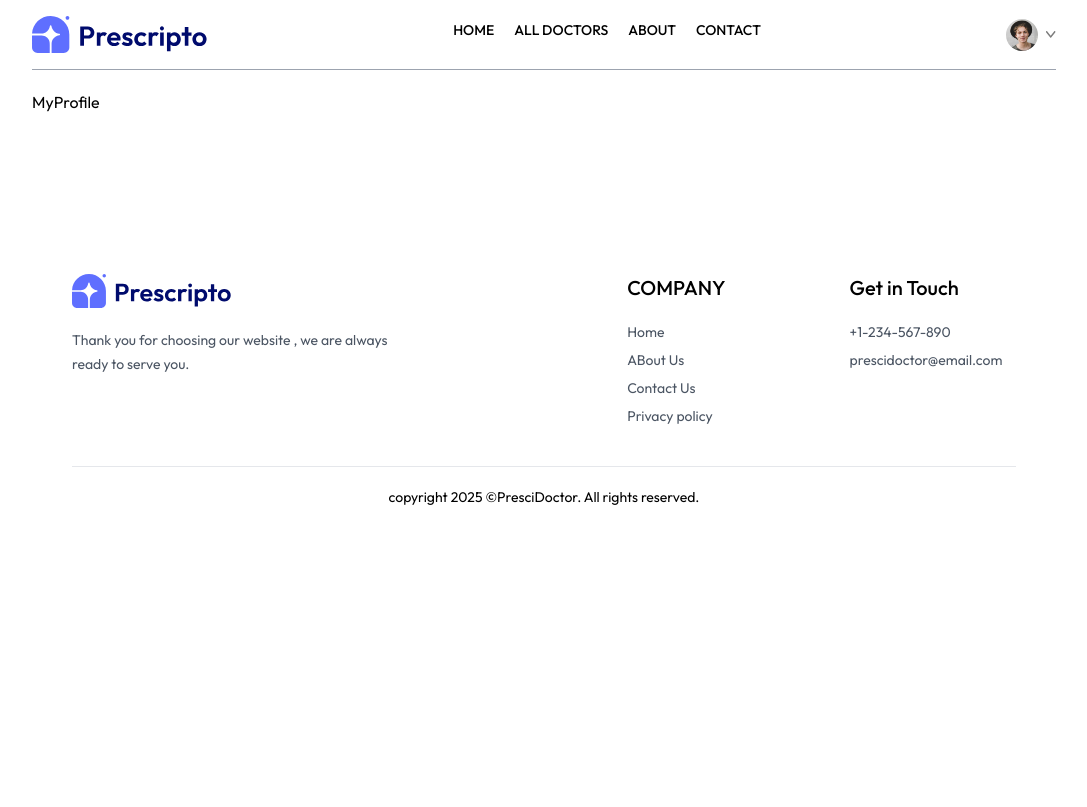
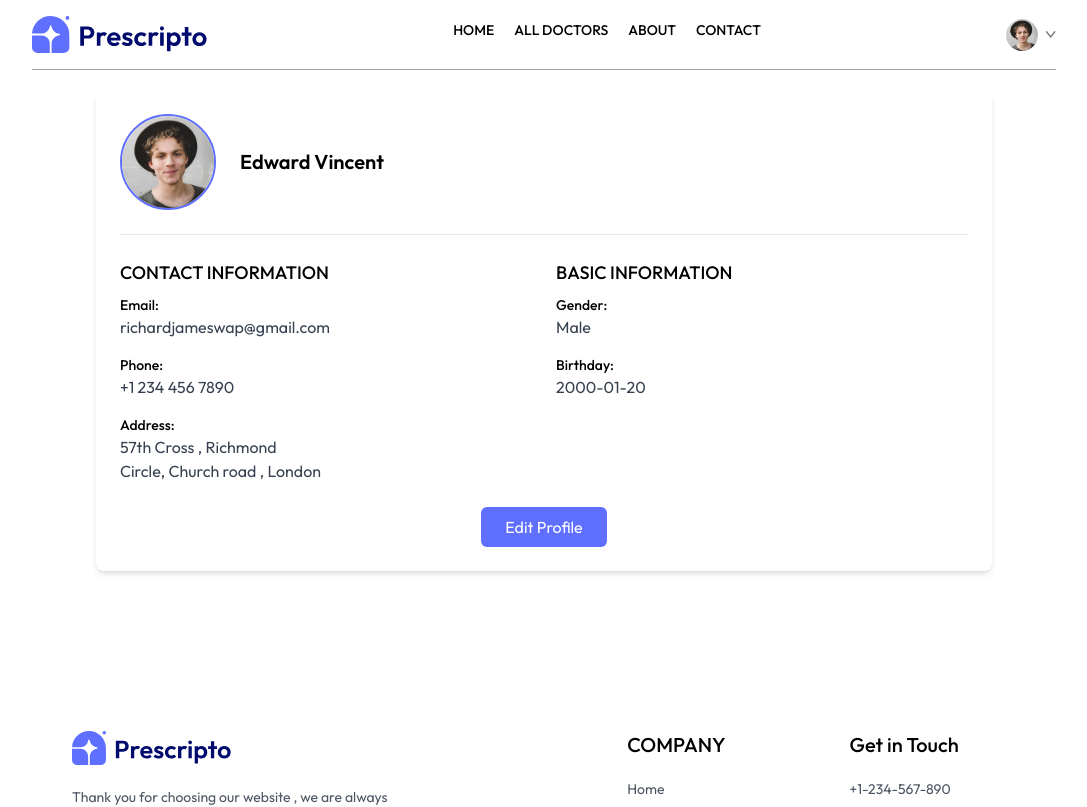
Before and after one commit to thmshreyas/Doctor-appointment-project, a React (Vite) app in the folder doctor-appointment/: page /my-profile in a window 1280 px wide. Shown: the top 807 px of the page, without its empty margins (96-1183 px from the left). Built offline with nearby package versions, Linux system fonts and the light colour scheme.

Commit message:
added my profie

```diff
--- a/doctor-appointment/src/pages/MyProfile.jsx
+++ b/doctor-appointment/src/pages/MyProfile.jsx
@@ -1,8 +1,94 @@
-import React from 'react'
+import React, { useState } from 'react'
+import { assets } from '../assets/assets'
 
 const MyProfile = () => {
+  const [userData,setUserData]=useState({
+    name:"Edward Vincent",
+    image: assets.profile_pic,
+    email:'richardjameswap@gmail.com',
+    phone:'+1 234 456 7890',
+    address: {
+      line1:"57th Cross , Richmond",
+      line2:"Circle, Church road , London",
+    },
+    gender:"Male",
+    dob:'2000-01-20'
+  })
+
+  const [isEdit,setIsEdit] = useState(false);
   return (
-    <div>MyProfile</div>
+    <div className="container mx-auto p-6 max-w-4xl bg-white shadow-md rounded-lg">
+      <div className="flex items-center space-x-6 mb-6">
+        <img src={userData.image} alt="Profile" className="w-24 h-24 rounded-full border-2 border-primary" />
+        {
+          isEdit?
+          <input type="text" value={userData.name} onChange={e=> setUserData(prev=>({...prev,name:e.target.value}))} className="text-xl font-semibold border-b-2 focus:outline-none" />
+          : <p className="text-xl font-semibold">{userData.name}</p>
+        }
+      </div>
+      <hr className="mb-6" />
+      <div className="flex flex-col md:flex-row md:space-x-6">
+        <div className="mb-6 md:w-1/2">
+          <p className="text-lg font-medium mb-2">CONTACT INFORMATION</p>
+          <div className="space-y-4">
+            <div>
+              <p className="text-sm font-medium">Email:</p>
+              <p className="text-gray-700">{userData.email}</p>
+            </div>
+            <div>
+              <p className="text-sm font-medium">Phone:</p>
+              {
+                isEdit?
+                <input type="text" value={userData.phone} onChange={e=> setUserData(prev=>({...prev,phone:e.target.value}))} className="border-b-2 focus:outline-none" />
+                : <p className="text-gray-700">{userData.phone}</p>
+              }
+            </div>
+            <div>
+              <p className="text-sm font-medium">Address:</p>
+              {
+                isEdit?
+                <div className="space-y-2">
+                  <input onChange={(e)=>setUserData(prev=>({...prev,address:{...prev.address,line1:e.target.value}}))} value={userData.address.line1} type="text" className="border-b-2 focus:outline-none w-full" />
+                  <input onChange={(e)=>setUserData(prev=>({...prev,address:{...prev.address,line2:e.target.value}}))} value={userData.address.line2} type="text" className="border-b-2 focus:outline-none w-full" />
+                </div>
+                : <p className="text-gray-700">{userData.address.line1}<br />{userData.address.line2}</p>
+              }
+            </div>
+          </div>
+        </div>
+        <div className="mb-6 md:w-1/2">
+          <p className="text-lg font-medium mb-2">BASIC INFORMATION</p>
+          <div className="space-y-4">
+            <div>
+              <p className="text-sm font-medium">Gender:</p>
+              {
+                isEdit?
+                <select onChange={(e)=>setUserData(prev=>({...prev,gender:e.target.value}))} value={userData.gender} className="border-b-2 focus:outline-none">
+                  <option value="Male">Male</option>
+                  <option value="Female">Female</option>
+                </select>
+                : <p className="text-gray-700">{userData.gender}</p>
+              }
+            </div>
+            <div>
+              <p className="text-sm font-medium">Birthday:</p>
+              {
+                isEdit?
+                <input type="date" onChange={(e)=>setUserData(prev=> ({...prev,dob:e.target.value}))} value={userData.dob} className="border-b-2 focus:outline-none" />
+                : <p className="text-gray-700">{userData.dob}</p>
+              }
+            </div>
+          </div>
+        </div>
+      </div>
+      <div className="text-center">
+        {
+          isEdit ?
+          <button onClick={()=>setIsEdit(false)} className='bg-primary text-white px-6 py-2 rounded-md hover:bg-primary-dark'>Save</button>
+          : <button onClick={()=>setIsEdit(true)} className='bg-primary text-white px-6 py-2 rounded-md hover:bg-primary-dark'>Edit Profile</button>
+        }
+      </div>
+    </div>
   )
 }
 
```
